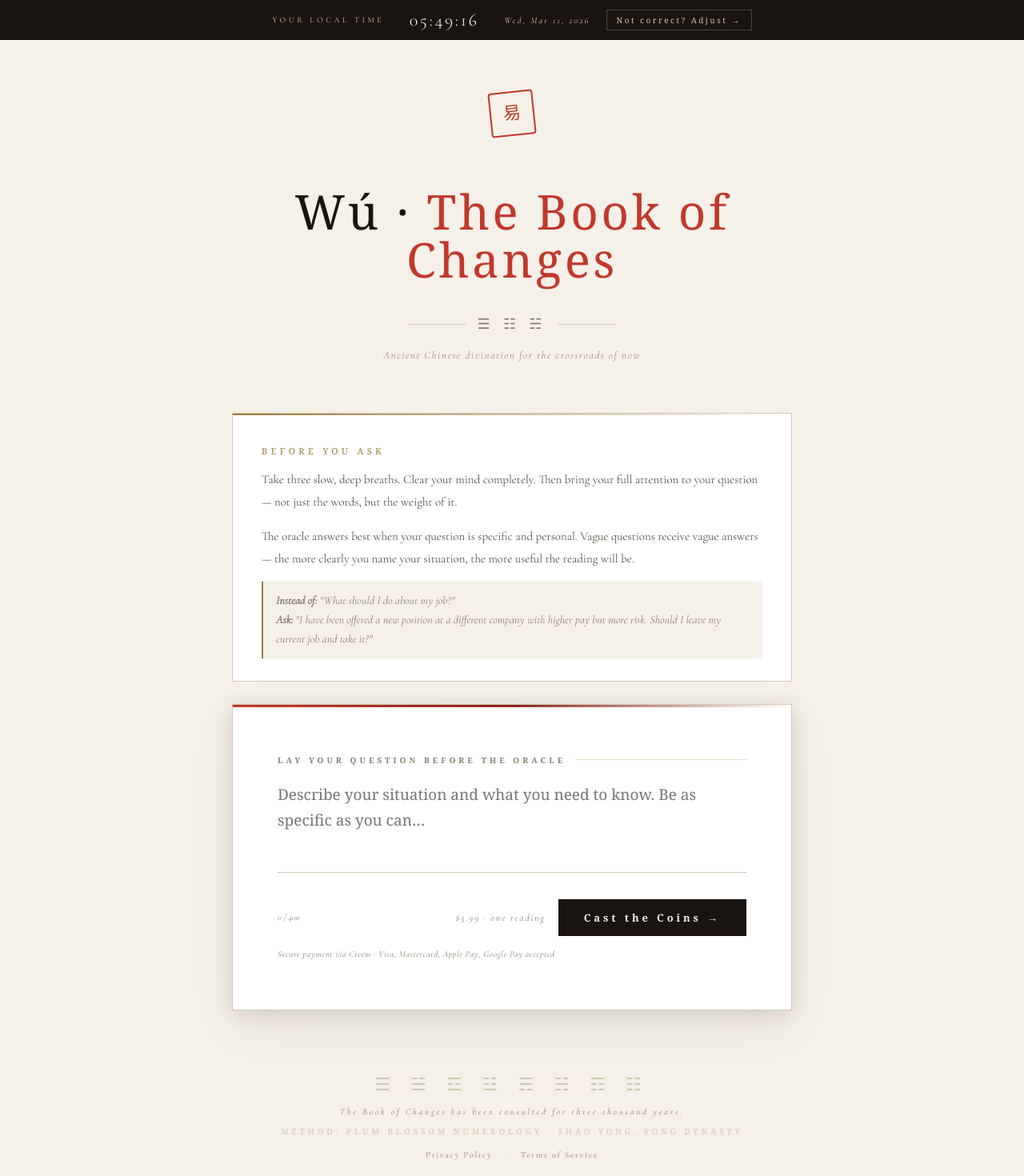
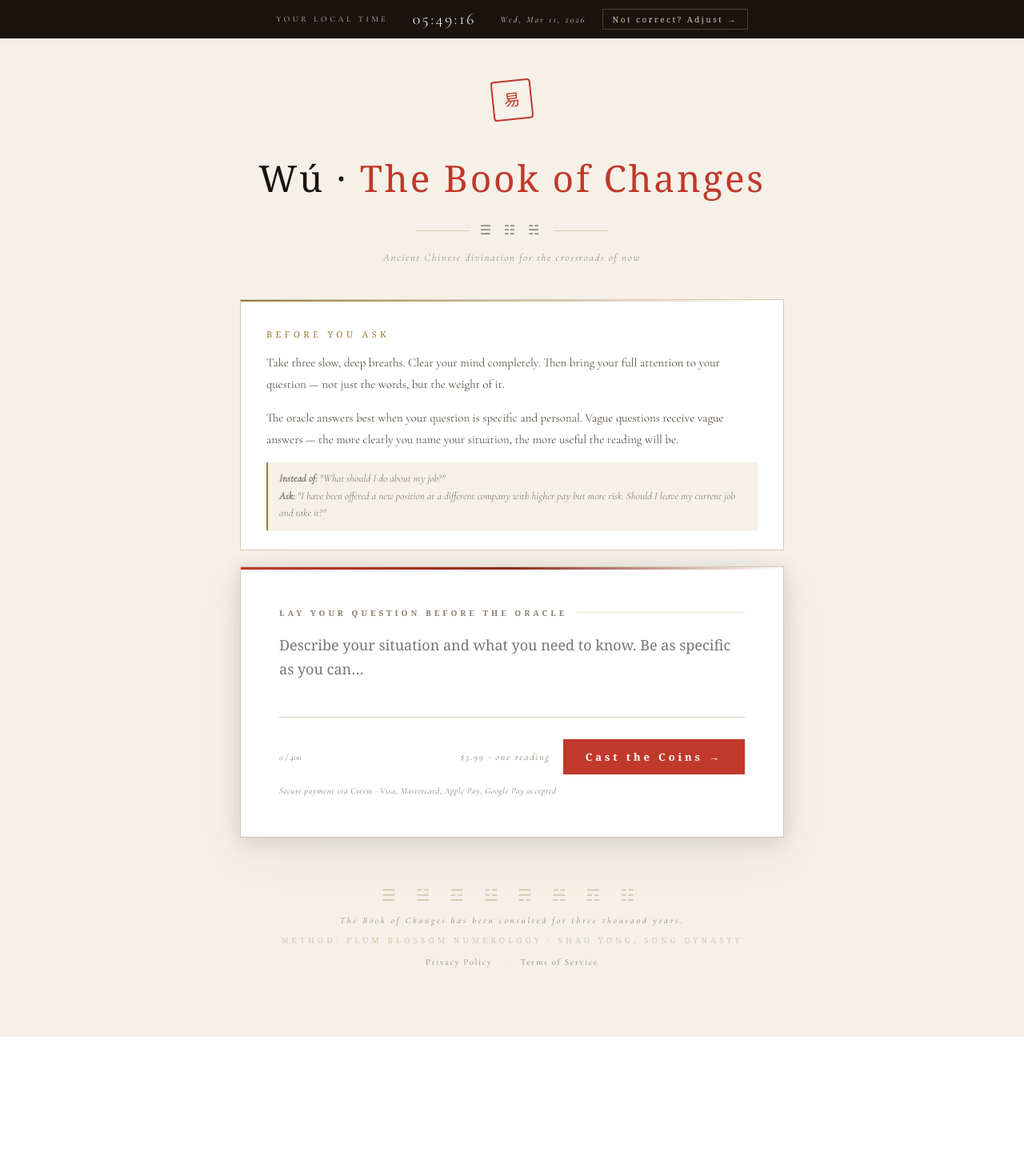
Before and after one commit to zhiduole/wu-oracle, a Next.js app: page / in a window 1280 px wide. Shown: the top 1470 px of the page at 80% size. After the commit the page ends 1296 px from the top, so only its background shows below. Built offline with nearby package versions, Linux system fonts and the light colour scheme; a web font is replaced by a local one.

Commit message:
Update page.tsx

```diff
--- a/app/page.tsx
+++ b/app/page.tsx
@@ -1,8 +1,7 @@
 'use client'
 
-import { useState, useEffect, useRef } from 'react'
+import { useState, useEffect } from 'react'
 
-// ── Hexagram data ──
 const HEXAGRAMS = [
   {n:1,en:"The Creative",zh:"乾 · Qián",sym:"䷀",lines:[1,1,1,1,1,1]},
   {n:2,en:"The Receptive",zh:"坤 · Kūn",sym:"䷁",lines:[0,0,0,0,0,0]},
@@ -92,8 +91,6 @@ export default function HomePage() {
   const [modalTime, setModalTime] = useState('')
   const [timeAdjusted, setTimeAdjusted] = useState(false)
 
-
-  // Clock
   useEffect(() => {
     const tick = () => {
       const d = new Date(Date.now() + timeOffset)
@@ -118,13 +115,11 @@ export default function HomePage() {
 
   function handleCast() {
     if (!question.trim()) return
-    // Calculate hexagram now, store in sessionStorage before redirect
     const hexIdx = getHexIndex(question, timeOffset)
     const d = new Date(Date.now() + timeOffset)
     sessionStorage.setItem('wu_question', question)
     sessionStorage.setItem('wu_hex_index', String(hexIdx))
     sessionStorage.setItem('wu_time', formatTime(d))
-    // Redirect to Lemon Squeezy checkout
     const successUrl = `${window.location.origin}/success`
     window.location.href = `/api/checkout?successUrl=${encodeURIComponent(successUrl)}`
   }
@@ -167,7 +162,9 @@ export default function HomePage() {
       <div style={s.page}>
         {/* Masthead */}
         <header style={s.masthead}>
-          <div style={s.seal}><span style={s.sealChar}>易</span></div>
+          <div style={{ textAlign: 'center', marginBottom: 16 }}>
+            <div style={s.seal}><span style={s.sealChar}>易</span></div>
+          </div>
           <h1 style={s.title}>Wú · <em style={{ color: '#c0392b', fontStyle: 'normal' }}>The Book of Changes</em></h1>
           <div style={s.rule}>
             <div style={s.ruleLine} />
@@ -185,7 +182,7 @@ export default function HomePage() {
             Take three slow, deep breaths. Clear your mind completely. Then bring your full attention
             to your question — not just the words, but the weight of it.
           </p>
-          <p style={{ ...s.instrText, marginTop: 12 }}>
+          <p style={{ ...s.instrText, marginTop: 10 }}>
             The oracle answers best when your question is specific and personal.
             Vague questions receive vague answers — the more clearly you name your situation,
             the more useful the reading will be.
@@ -211,7 +208,7 @@ export default function HomePage() {
           />
           <div style={s.cardFooter}>
             <span style={s.charCount}>{question.length} / 400</span>
-            <div style={s.priceTag}>$3.99 · one reading</div>
+            <span style={s.priceTag}>$3.99 · one reading</span>
             <button style={s.castBtn} onClick={handleCast} disabled={!question.trim()}>
               Cast the Coins →
             </button>
@@ -239,9 +236,9 @@ export default function HomePage() {
 
 const s: Record<string, React.CSSProperties> = {
   body: { background: '#f5f0e8', minHeight: '100vh', fontFamily: "'Cormorant Garamond', Georgia, serif", color: '#1a1410' },
-  clockBanner: { background: '#1a1410', color: '#f5f0e8', padding: '12px 24px', display: 'flex', alignItems: 'center', justifyContent: 'center', gap: 20, position: 'sticky', top: 0, zIndex: 50, flexWrap: 'wrap' },
+  clockBanner: { background: '#1a1410', color: '#f5f0e8', padding: '11px 24px', display: 'flex', alignItems: 'center', justifyContent: 'center', gap: 20, position: 'sticky', top: 0, zIndex: 50, flexWrap: 'wrap' },
   clockLabel: { fontSize: 10, letterSpacing: '0.35em', color: '#d4c9b0', textTransform: 'uppercase', flexShrink: 0 },
-  clockDisplay: { fontSize: 22, fontWeight: 300, letterSpacing: '0.12em', color: '#fff', minWidth: 110, textAlign: 'center' },
+  clockDisplay: { fontSize: 20, fontWeight: 300, letterSpacing: '0.12em', color: '#fff', minWidth: 100, textAlign: 'center' },
   clockDate: { fontSize: 11, color: '#d4c9b0', letterSpacing: '0.2em', fontStyle: 'italic' },
   clockBtn: { background: 'transparent', border: '1px solid rgba(255,255,255,0.2)', color: '#d4c9b0', fontFamily: 'Georgia, serif', fontSize: 10, letterSpacing: '0.25em', padding: '5px 12px', cursor: 'pointer', flexShrink: 0 },
   clockWarning: { width: '100%', textAlign: 'center', fontSize: 11, color: '#e8a87c', letterSpacing: '0.15em', fontStyle: 'italic', paddingTop: 4 },
@@ -255,34 +252,34 @@ const s: Record<string, React.CSSProperties> = {
   modalActions: { display: 'flex', gap: 12 },
   btnPrimary: { flex: 1, padding: 12, background: '#1a1410', color: '#f5f0e8', border: 'none', fontFamily: 'Georgia, serif', fontSize: 12, letterSpacing: '0.3em', cursor: 'pointer', textTransform: 'uppercase' },
   btnSecondary: { flex: 1, padding: 12, background: 'transparent', border: '1px solid #d4c9b0', color: '#8a7f6e', fontFamily: 'Georgia, serif', fontSize: 12, letterSpacing: '0.3em', cursor: 'pointer', textTransform: 'uppercase' },
-  page: { maxWidth: 700, margin: '0 auto', padding: '64px 24px 100px', position: 'relative', zIndex: 1 },
-  masthead: { textAlign: 'center', marginBottom: 64 },
-  seal: { display: 'inline-flex', alignItems: 'center', justifyContent: 'center', width: 52, height: 52, border: '2px solid #c0392b', borderRadius: 4, transform: 'rotate(-6deg)', marginBottom: 24, position: 'relative' },
-  sealChar: { fontFamily: 'serif', fontSize: 22, color: '#c0392b', lineHeight: 1 },
-  title: { fontFamily: 'Georgia, serif', fontSize: 'clamp(32px, 7vw, 60px)', fontWeight: 300, letterSpacing: '0.06em', color: '#1a1410', lineHeight: 1 },
-  rule: { display: 'flex', alignItems: 'center', justifyContent: 'center', gap: 14, margin: '20px auto', maxWidth: 260 },
+  page: { maxWidth: 680, margin: '0 auto', padding: '52px 24px 80px', position: 'relative', zIndex: 1 },
+  masthead: { textAlign: 'center', marginBottom: 44 },
+  seal: { display: 'inline-flex', alignItems: 'center', justifyContent: 'center', width: 46, height: 46, border: '2px solid #c0392b', borderRadius: 4, transform: 'rotate(-6deg)', marginBottom: 16, position: 'relative' },
+  sealChar: { fontFamily: 'serif', fontSize: 20, color: '#c0392b', lineHeight: 1 },
+  title: { fontFamily: 'Georgia, serif', fontSize: 'clamp(28px, 5vw, 46px)', fontWeight: 300, letterSpacing: '0.06em', color: '#1a1410', lineHeight: 1.1, whiteSpace: 'nowrap' },
+  rule: { display: 'flex', alignItems: 'center', justifyContent: 'center', gap: 14, margin: '16px auto', maxWidth: 240 },
   ruleLine: { flex: 1, height: 1, background: '#d4c9b0' },
-  ruleTrigs: { fontSize: 18, color: '#8a7f6e', letterSpacing: 6 },
+  ruleTrigs: { fontSize: 16, color: '#8a7f6e', letterSpacing: 6 },
   tagline: { fontSize: 13, fontStyle: 'italic', color: '#8a7f6e', letterSpacing: '0.12em', fontWeight: 300 },
-  instrBox: { border: '1px solid #d4c9b0', background: 'white', padding: '28px 36px', marginBottom: 28, position: 'relative' },
+  instrBox: { border: '1px solid #d4c9b0', background: 'white', padding: '24px 32px', marginBottom: 20, position: 'relative' },
   instrBar: { position: 'absolute', top: 0, left: 0, right: 0, height: 2, background: 'linear-gradient(90deg, #9a7b3a, transparent)' },
-  instrHeading: { fontFamily: 'Georgia, serif', fontSize: 11, letterSpacing: '0.4em', color: '#9a7b3a', textTransform: 'uppercase', marginBottom: 14 },
-  instrText: { fontSize: 15, lineHeight: 1.85, color: '#3d3528', fontWeight: 300 },
-  example: { marginTop: 14, padding: '12px 16px', background: '#f5f0e8', borderLeft: '2px solid #9a7b3a', fontSize: 14, fontStyle: 'italic', color: '#8a7f6e', lineHeight: 1.7 },
-  card: { background: 'white', border: '1px solid #d4c9b0', boxShadow: '0 4px 24px rgba(26,20,16,0.12), 0 20px 60px rgba(26,20,16,0.06)', padding: '52px 56px', position: 'relative' },
+  instrHeading: { fontFamily: 'Georgia, serif', fontSize: 11, letterSpacing: '0.4em', color: '#9a7b3a', textTransform: 'uppercase', marginBottom: 12 },
+  instrText: { fontSize: 15, lineHeight: 1.8, color: '#3d3528', fontWeight: 300 },
+  example: { marginTop: 12, padding: '10px 14px', background: '#f5f0e8', borderLeft: '2px solid #9a7b3a', fontSize: 13, fontStyle: 'italic', color: '#8a7f6e', lineHeight: 1.65 },
+  card: { background: 'white', border: '1px solid #d4c9b0', boxShadow: '0 4px 24px rgba(26,20,16,0.12), 0 20px 60px rgba(26,20,16,0.06)', padding: '40px 48px', position: 'relative' },
   cardBar: { position: 'absolute', top: 0, left: 0, right: 0, height: 3, background: 'linear-gradient(90deg, #c0392b, #8b2a1e, transparent)' },
-  cardLabel: { fontFamily: 'Georgia, serif', fontSize: 10, fontWeight: 600, letterSpacing: '0.4em', color: '#8a7f6e', textTransform: 'uppercase', marginBottom: 20, display: 'flex', alignItems: 'center', gap: 12 },
+  cardLabel: { fontFamily: 'Georgia, serif', fontSize: 10, fontWeight: 600, letterSpacing: '0.4em', color: '#8a7f6e', textTransform: 'uppercase', marginBottom: 18, display: 'flex', alignItems: 'center', gap: 12 },
   labelLine2: { flex: 1, height: 1, background: '#e8e0cc', display: 'block' },
-  textarea: { width: '100%', border: 'none', borderBottom: '1.5px solid #d4c9b0', background: 'transparent', fontFamily: 'Georgia, serif', fontSize: 19, fontWeight: 300, color: '#1a1410', lineHeight: 1.7, padding: '0 0 16px', resize: 'none', outline: 'none', minHeight: 88 },
-  cardFooter: { display: 'flex', alignItems: 'center', gap: 16, marginTop: 28, flexWrap: 'wrap' },
+  textarea: { width: '100%', border: 'none', borderBottom: '1.5px solid #d4c9b0', background: 'transparent', fontFamily: 'Georgia, serif', fontSize: 18, fontWeight: 300, color: '#1a1410', lineHeight: 1.7, padding: '0 0 14px', resize: 'none', outline: 'none', minHeight: 80 },
+  cardFooter: { display: 'flex', alignItems: 'center', gap: 16, marginTop: 22, flexWrap: 'wrap' },
   charCount: { fontSize: 11, color: '#8a7f6e', fontStyle: 'italic' },
   priceTag: { fontSize: 12, color: '#8a7f6e', letterSpacing: '0.15em', fontStyle: 'italic', marginLeft: 'auto' },
-  castBtn: { background: '#1a1410', color: '#f5f0e8', border: 'none', fontFamily: 'Georgia, serif', fontSize: 13, fontWeight: 600, letterSpacing: '0.3em', padding: '14px 32px', cursor: 'pointer' },
-  payNote: { fontSize: 11, color: '#8a7f6e', fontStyle: 'italic', marginTop: 16, letterSpacing: '0.05em' },
-  siteFooter: { textAlign: 'center', marginTop: 80 },
-  footerTrigs: { fontSize: 22, letterSpacing: 10, color: '#d4c9b0', marginBottom: 14, display: 'block' },
+  castBtn: { background: '#c0392b', color: '#fff', border: 'none', fontFamily: 'Georgia, serif', fontSize: 13, fontWeight: 600, letterSpacing: '0.3em', padding: '13px 28px', cursor: 'pointer' },
+  payNote: { fontSize: 11, color: '#8a7f6e', fontStyle: 'italic', marginTop: 14, letterSpacing: '0.05em' },
+  siteFooter: { textAlign: 'center', marginTop: 60 },
+  footerTrigs: { fontSize: 20, letterSpacing: 10, color: '#d4c9b0', marginBottom: 12, display: 'block' },
   footerCopy: { fontSize: 11, letterSpacing: '0.25em', color: '#8a7f6e', fontStyle: 'italic' },
   footerMethod: { fontFamily: 'Georgia, serif', fontSize: 10, letterSpacing: '0.4em', color: '#d4c9b0', marginTop: 8, textTransform: 'uppercase' },
-  footerLinks: { display: 'flex', justifyContent: 'center', gap: 16, marginTop: 16 },
+  footerLinks: { display: 'flex', justifyContent: 'center', gap: 16, marginTop: 14 },
   footerLink: { fontSize: 11, color: '#8a7f6e', textDecoration: 'none', letterSpacing: '0.15em' },
 }
```
